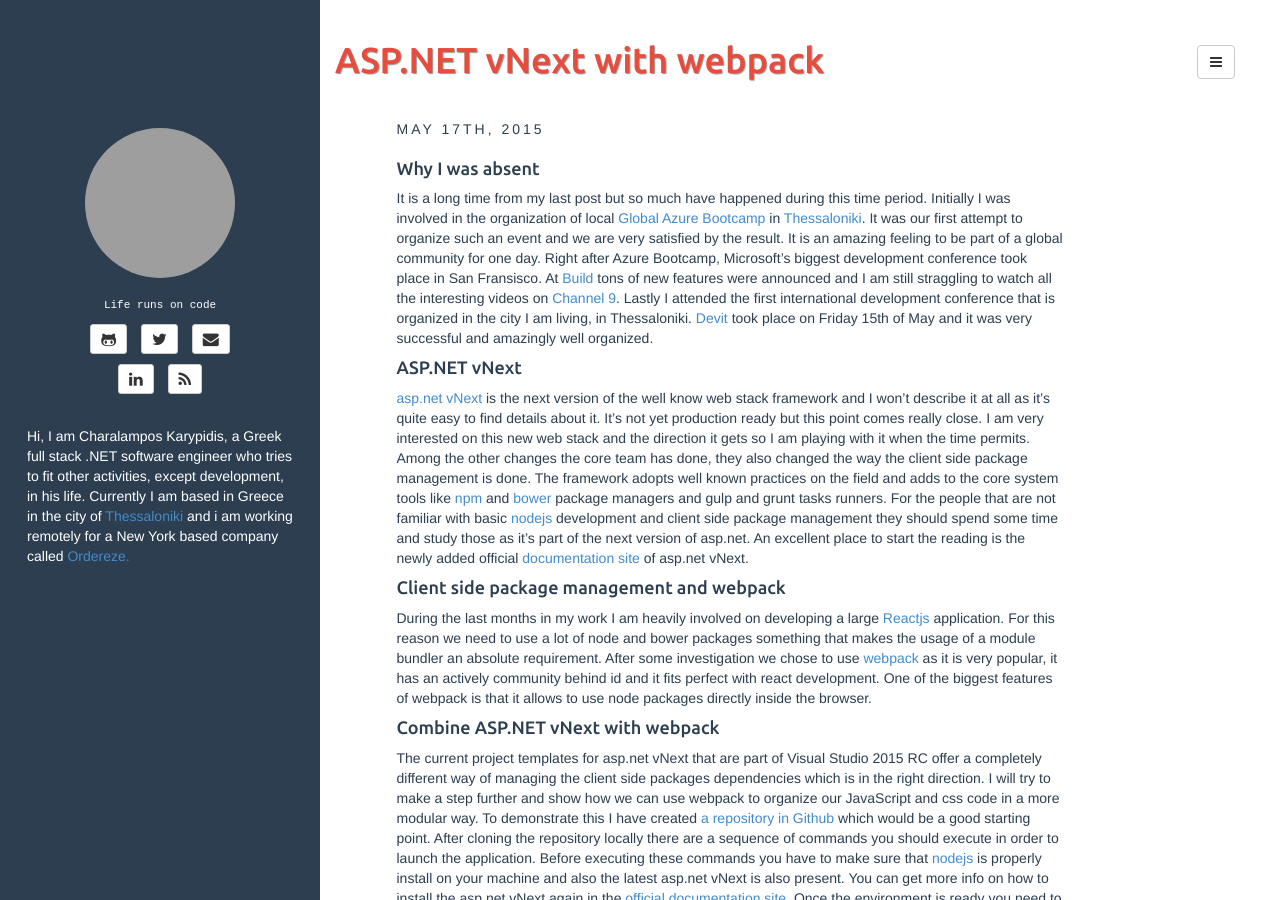
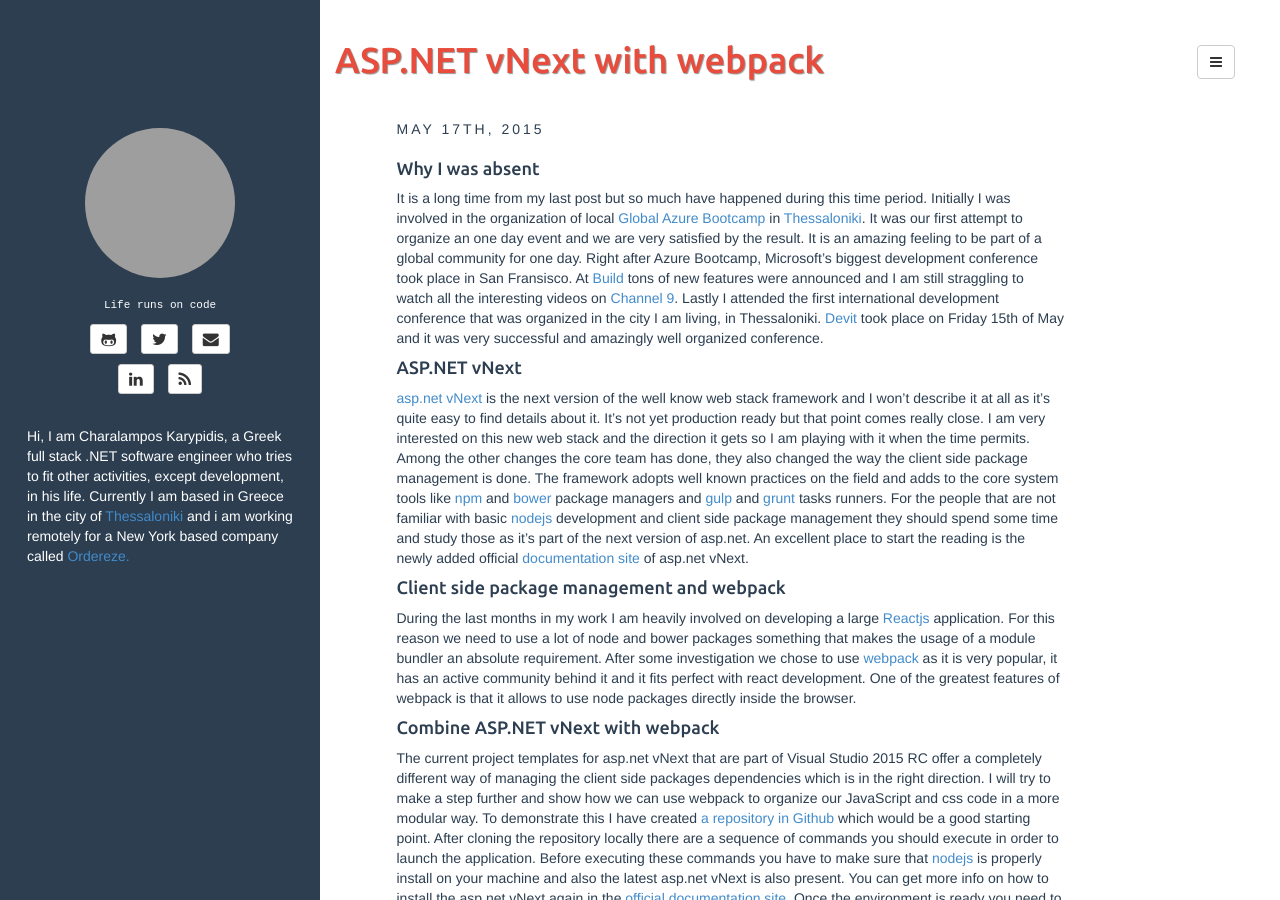
Before and after one commit to xabikos/xabikos.github.io, a Jekyll site: the page built from _posts/2015-05-17-asp.net-vnext-with-webpack.md, in a window 1280 px wide and 900 px high. Built offline with Jekyll 4.4.1, drawn with Linux system fonts in a browser that asks for light colours; comment, search, counter and statistics services are not loaded; some of the changed text lies outside the part shown; grey boxes are pictures that could not be loaded.

Commit message:
Syntax fixes for post about using asp.net vnext with webpack

```diff
--- a/_posts/2015-05-17-asp.net-vnext-with-webpack.md
+++ b/_posts/2015-05-17-asp.net-vnext-with-webpack.md
@@ -12,15 +12,15 @@
 
 #### Why I was absent
 
-It is a long time from my last post but so much have happened during this time period. Initially I was involved in the organization of local [Global Azure Bootcamp][bootcamp] in [Thessaloniki][skgazure]. It was our first attempt to organize such an event and we are very satisfied by the result. It is an amazing feeling to be part of a global community for one day. Right after Azure Bootcamp, Microsoft's biggest development conference took place in San Fransisco. At [Build][build] tons of new features were announced and I am still straggling to watch all the interesting videos on [Channel 9][channel9]. Lastly I attended the first international development conference that is organized in the city I am living, in Thessaloniki. [Devit][devit] took place on Friday 15th of May and it was very successful and amazingly well organized.
+It is a long time from my last post but so much have happened during this time period. Initially I was involved in the organization of local [Global Azure Bootcamp][bootcamp] in [Thessaloniki][skgazure]. It was our first attempt to organize an one day event and we are very satisfied by the result. It is an amazing feeling to be part of a global community for one day. Right after Azure Bootcamp, Microsoft's biggest development conference took place in San Fransisco. At [Build][build] tons of new features were announced and I am still straggling to watch all the interesting videos on [Channel 9][channel9]. Lastly I attended the first international development conference that was organized in the city I am living, in Thessaloniki. [Devit][devit] took place on Friday 15th of May and it was very successful and amazingly well organized conference.
 
 #### ASP.NET vNext
 
-[asp.net vNext][vnext] is the next version of the well know web stack framework and I won't describe it at all as it's quite easy to find details about it. It's not yet production ready but this point comes really close. I am very interested on this new web stack and the direction it gets so I am playing with it when the time permits. Among the other changes the core team has done, they also changed the way the client side package management is done. The framework adopts well known practices on the field and adds to the core system tools like [npm][npm] and [bower][bower] package managers and gulp and grunt tasks runners. For the people that are not familiar with basic [nodejs][node] development and client side package management they should spend some time and study those as it's part of the next version of asp.net. An excellent place to start the reading is the newly added official [documentation site][aspdoc] of asp.net vNext.
+[asp.net vNext][vnext] is the next version of the well know web stack framework and I won't describe it at all as it's quite easy to find details about it. It's not yet production ready but that point comes really close. I am very interested on this new web stack and the direction it gets so I am playing with it when the time permits. Among the other changes the core team has done, they also changed the way the client side package management is done. The framework adopts well known practices on the field and adds to the core system tools like [npm][npm] and [bower][bower] package managers and [gulp][gulp] and [grunt][grunt] tasks runners. For the people that are not familiar with basic [nodejs][node] development and client side package management they should spend some time and study those as it's part of the next version of asp.net. An excellent place to start the reading is the newly added official [documentation site][aspdoc] of asp.net vNext.
 
 #### Client side package management and webpack
 
-During the last months in my work I am heavily involved on developing a large [Reactjs][react] application. For this reason we need to use a lot of node and bower packages something that makes the usage of a module bundler an absolute requirement. After some investigation we chose to use [webpack][webpack] as it is very popular, it has an actively community behind id and it fits perfect with react development. One of the biggest features of webpack is that it allows to use node packages directly inside the browser.
+During the last months in my work I am heavily involved on developing a large [Reactjs][react] application. For this reason we need to use a lot of node and bower packages something that makes the usage of a module bundler an absolute requirement. After some investigation we chose to use [webpack][webpack] as it is very popular, it has an active community behind it and it fits perfect with react development. One of the greatest features of webpack is that it allows to use node packages directly inside the browser.
 
 #### Combine ASP.NET vNext with webpack
 
```
Also changed, not shown: other parts of _posts/2015-05-17-asp.net-vnext-with-webpack.md (+6 -4 lines).
